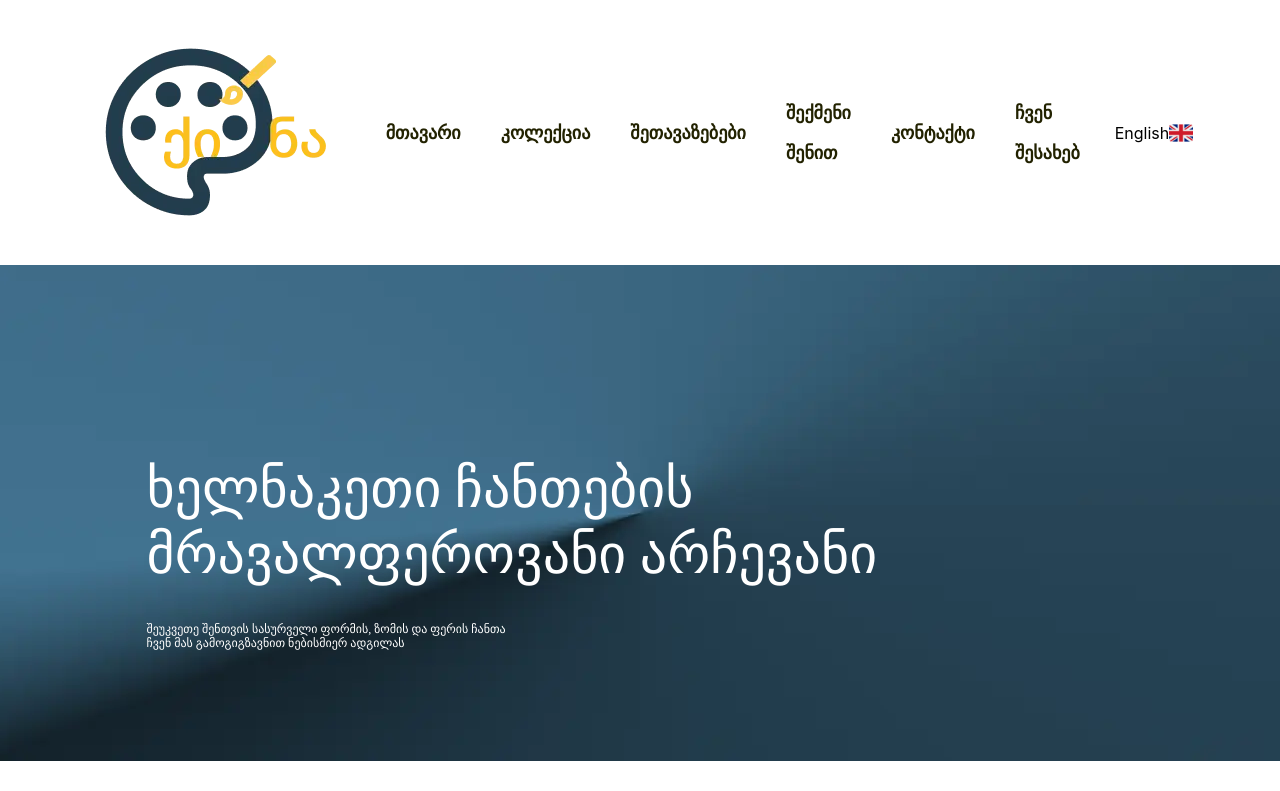
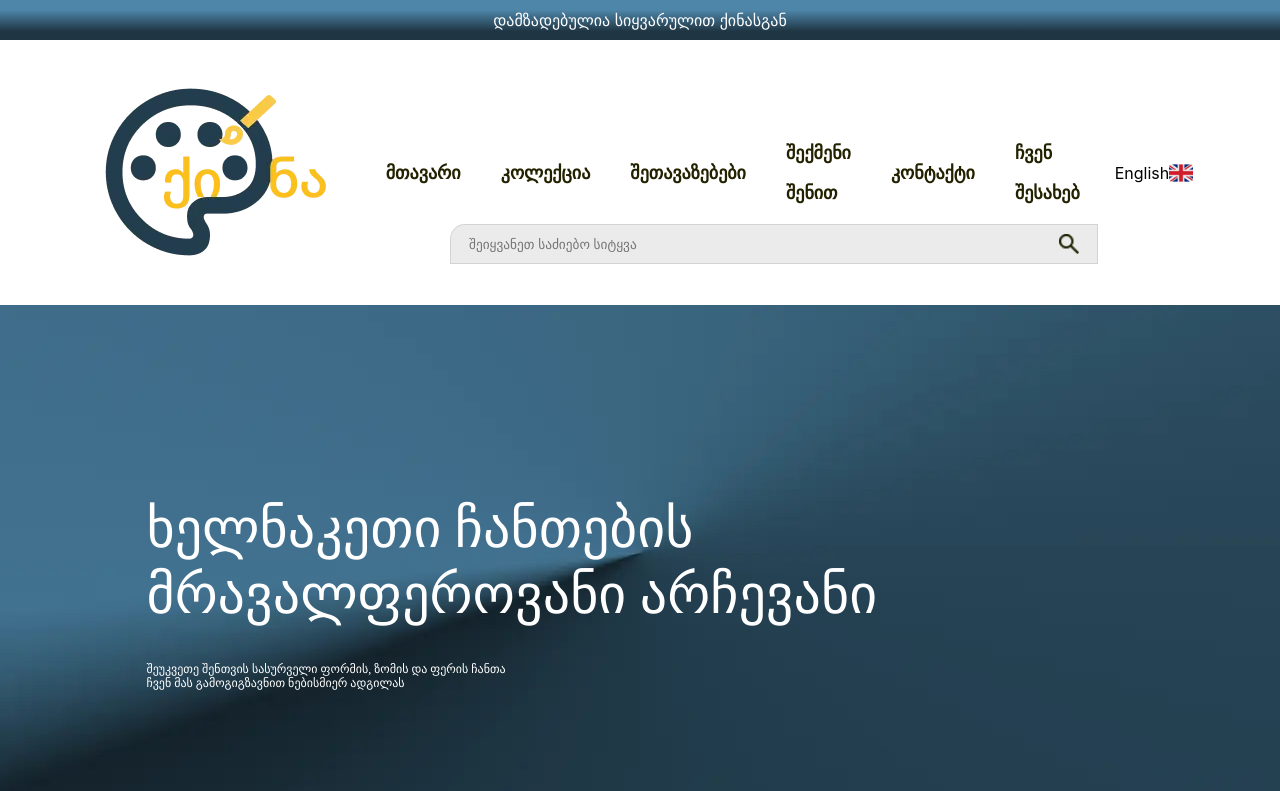
Before and after one commit to Anniq26/Project, a React (Create React App) app in the folder my-app/: page / in a window 1280 px wide. Shown: the top 791 px of the page. Built offline with nearby package versions, Linux system fonts and the light colour scheme.

Commit message:
few change

```diff
--- /dev/null
+++ b/my-app/src/components/HeaderFrame.jsx
@@ -0,0 +1,12 @@
+// HeaderFrame.jsx
+import React from 'react';
+import styles from '../styles.module.css'; // Adjust the path to your styles.module.css as necessary
+
+const HeaderFrame = () => {
+    return (
+        <div className={styles.headerFrame}>
+       დამზადებულია სიყვარულით ქინასგან        </div>
+    );
+};
+
+export default HeaderFrame;
--- /dev/null
+++ b/my-app/src/components/SearchInput.jsx
@@ -0,0 +1,34 @@
+import React, { useState } from 'react';
+import styles from '../styles.module.css';
+import imgSearch from '../style/search.webp'; // Ensure this path matches where your image is stored
+
+const SearchInput = () => {
+    const [searchTerm, setSearchTerm] = useState('');
+
+    const handleSearchChange = (event) => {
+        setSearchTerm(event.target.value);
+    };
+
+    const handleSearchSubmit = (event) => {
+        event.preventDefault();
+        // Implement your search logic or a callback here
+        alert('Search for: ' + searchTerm);
+    };
+
+    return (
+        <form onSubmit={handleSearchSubmit} className={styles.searchForm}>
+            <input
+                type="text"
+                value={searchTerm}
+                onChange={handleSearchChange}
+                placeholder="შეიყვანეთ საძიებო სიტყვა"
+                className={styles.searchInput}
+            />
+            <button type="submit" className={styles.searchButton}>
+                <img src={imgSearch} alt="Search" className={styles.searchIcon} />
+            </button>
+        </form>
+    );
+};
+
+export default SearchInput;
--- a/my-app/src/layouts/LinkLayout.jsx
+++ b/my-app/src/layouts/LinkLayout.jsx
@@ -1,18 +1,18 @@
+import React from 'react';
 import { Link, Outlet } from "react-router-dom";
 import styles from '../styles.module.css';
 import FooterList from "../components/FooterList";
-import imgSearch from '../style/search.webp';
 import imgLogo from '../style/logo.webp';
 import ChangeLanguage from "../components/ChangeLanguage";
-
-
+import HeaderFrame from "../components/HeaderFrame"; // Make sure this is correctly imported
+import SearchInput from '../components/SearchInput'; // Import the Search Component
 
 const LinkLayout = () => {
     return (
-        <div>
-            {/* header */}
+        <div className={styles.layoutRoot}>
+            <HeaderFrame />
             <div className={styles.header}>
-                <img src={imgLogo} alt="ლოგო" />
+                <img src={imgLogo} alt="ლოგო" className={styles.logoStyle} />
                 <div className={styles.linksstyle}>
                     <Link className={styles.link} to={'/main'}>მთავარი</Link>
                     <Link className={styles.link} to={'/collections'}>კოლექცია</Link>
@@ -20,15 +20,14 @@ const LinkLayout = () => {
                     <Link className={styles.link} to={'/madebyu'}>შექმენი შენით</Link>
                     <Link className={styles.link} to={'/contact'}>კონტაქტი</Link>
                     <Link className={styles.link} to={'/aboutus'}>ჩვენ შესახებ</Link>
-
                 </div>
-                <ChangeLanguage/>
-                {/* <img className={styles.linkimg} src={imgSearch} alt="search" /> */}
+                <ChangeLanguage />
             </div>
+            <SearchInput />  {/* Include the SearchInput component here */}
             <Outlet/>
             <FooterList/>
         </div>
     )
 }
 
-export default LinkLayout
+export default LinkLayout;
--- a/my-app/src/styles.module.css
+++ b/my-app/src/styles.module.css
@@ -6,7 +6,6 @@
   }
 
 
-/* Header styling */
   .header {
     display: flex;
     flex-direction: row;
@@ -20,6 +19,7 @@
   }
 
   .linksstyle {
+    height: fixed 24px;
     display: flex;
     flex-direction: row;
     justify-content: center;
@@ -308,3 +308,63 @@ height: auto;
   margin-top: 10px;
 
 }
+.headerFrame {
+  width: 100%;
+  background: linear-gradient(180deg, #4E86A9 24.67%, #1F3543 78.71%);
+  color: white;
+  text-align: center;
+  padding: 10px 0;
+  box-shadow: 0px 6px 4px 0px rgba(0, 0, 0, 0.25);
+}
+.logoStyle {
+  width: Hug (264px)px;
+  height: Fixed (201px)px;
+  top: 58px;
+  left: 108px;
+  gap: 10px;
+  opacity: 0px;
+
+}
+/*searchbar*/
+.searchForm {
+  position: absolute;
+
+  top: 224px;
+  left: 450px;
+  width: 648px;
+  height: 40px;
+  padding: 10px 18px;
+  display: flex;
+  gap:396px;
+  border-radius: 15px 0px 0px 0px;
+  background: rgba(216, 216, 216, 0.5);
+  border: 1px solid #0000001A;
+  opacity: 1;
+
+
+
+
+
+}
+
+.searchInput {
+  flex-grow: 1;
+  border: none;
+  background: transparent;
+  color: black;
+  outline: none;
+
+}
+.searchIcon {
+  width: 20px; /* Adjust size as needed */
+  height: 20px; /* Adjust size as needed */
+}
+.searchButton {
+  padding: 0;
+  border: none;
+  background: none;
+  cursor: pointer;
+  display: flex;
+  align-items: center;
+  justify-content: center;
+}
```
